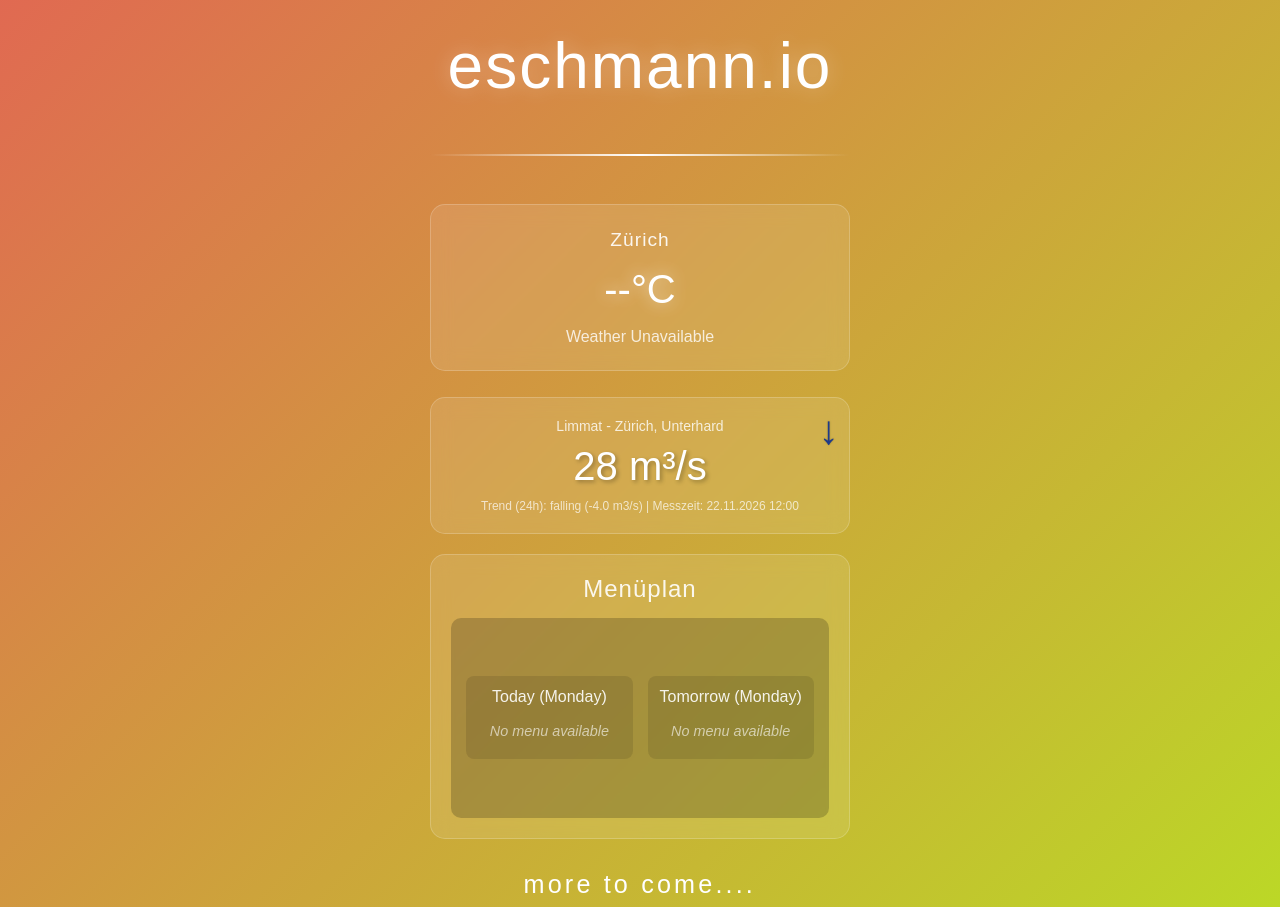
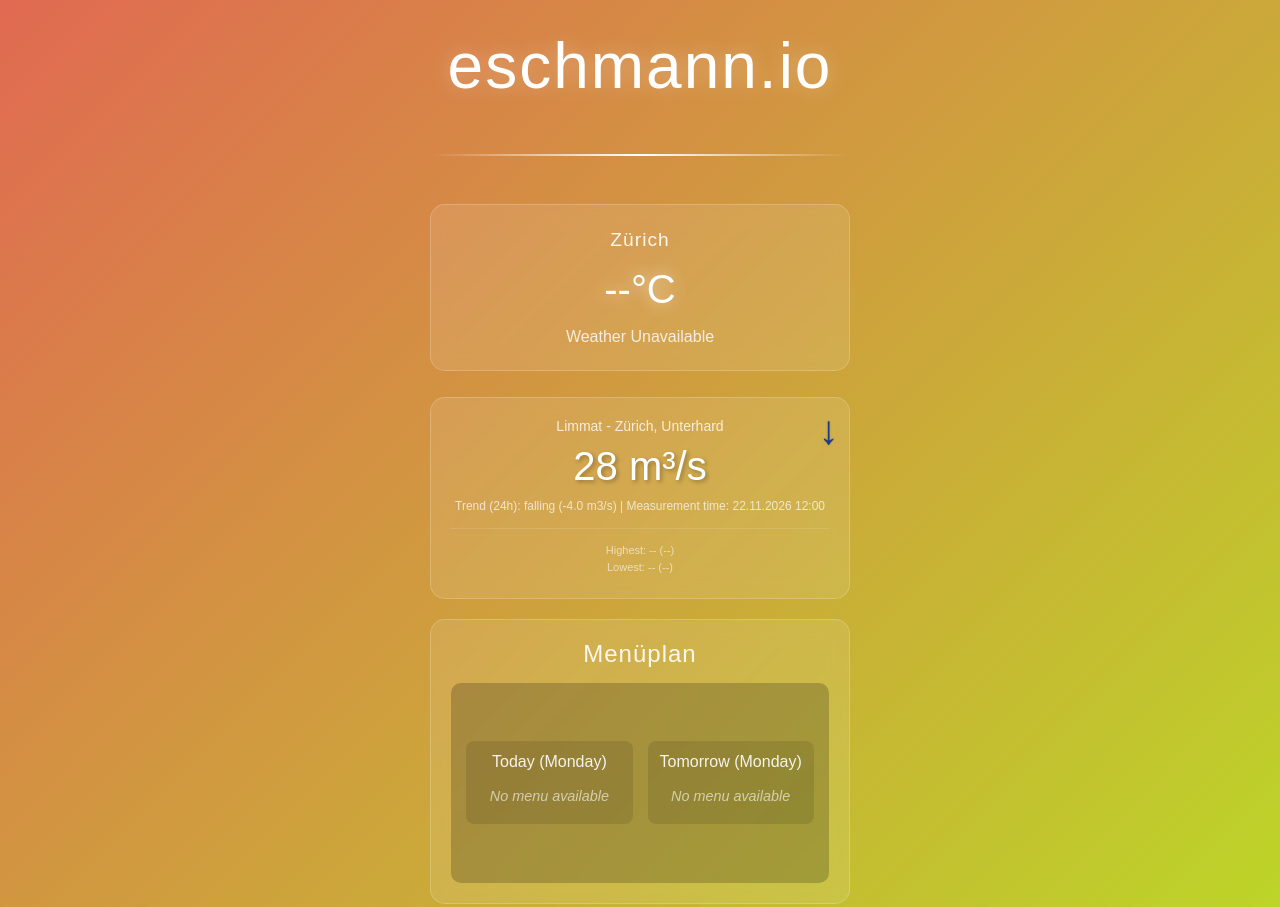
Before and after one commit to reschman/reschman.github.io, a plain HTML site: page index.html in a window 1280 px wide. Shown: the top 907 px of the page. Drawn offline with Linux system fonts and the light colour scheme; no server answers.

Commit message:
feat: add highest and lowest discharge tracking with timestamps

```diff
--- a/index.html
+++ b/index.html
@@ -37,6 +37,10 @@
                     <span id="discharge-value">--</span> m³/s
                 </div>
                 <div class="discharge-status" id="discharge-status">Loading...</div>
+                <div class="discharge-extremes">
+                    <div class="highest" id="highest-info">Highest: -- (--)</div>
+                    <div class="lowest" id="lowest-info">Lowest: -- (--)</div>
+                </div>
             </div>
         </div>
 
--- a/script.js
+++ b/script.js
@@ -103,9 +103,20 @@ document.addEventListener('DOMContentLoaded', function() {
             if (!Number.isNaN(dischargeNumber)) {
                 dischargeValue.textContent = dischargeNumber.toFixed(0);
                 const trendText = formatDischargeTrend(data.trend, data.delta_m3s);
-                const timeText = data.source_timestamp ? ` | Messzeit: ${data.source_timestamp}` : '';
+                const timeText = data.source_timestamp ? ` | Measurement time: ${data.source_timestamp}` : '';
                 dischargeStatus.textContent = trendText + timeText;
                 updateTrendArrow(data.trend);
+
+                // Update highest and lowest values
+                const highestInfo = document.getElementById('highest-info');
+                const lowestInfo = document.getElementById('lowest-info');
+
+                if (highestInfo && data.highest_discharge_m3s) {
+                    highestInfo.textContent = `Highest: ${data.highest_discharge_m3s} m³/s (${data.highest_timestamp})`;
+                }
+                if (lowestInfo && data.lowest_discharge_m3s) {
+                    lowestInfo.textContent = `Lowest: ${data.lowest_discharge_m3s} m³/s (${data.lowest_timestamp})`;
+                }
             } else {
                 dischargeValue.textContent = '--';
                 dischargeStatus.innerHTML = `No data parsed <a href="${STATION_PAGE}" target="_blank" rel="noopener">source</a>`;
--- a/styles.css
+++ b/styles.css
@@ -127,6 +127,19 @@ body {
     font-size: 12px;
     opacity: 0.7;
     margin-top: 5px;
+}
+
+.discharge-extremes {
+    margin-top: 15px;
+    padding-top: 10px;
+    border-top: 1px solid rgba(255, 255, 255, 0.2);
+    font-size: 11px;
+    opacity: 0.6;
+}
+
+.discharge-extremes .highest,
+.discharge-extremes .lowest {
+    margin: 5px 0;
 }
 
 .discharge-last-update {
```
Also changed, not shown: 1 other file.
